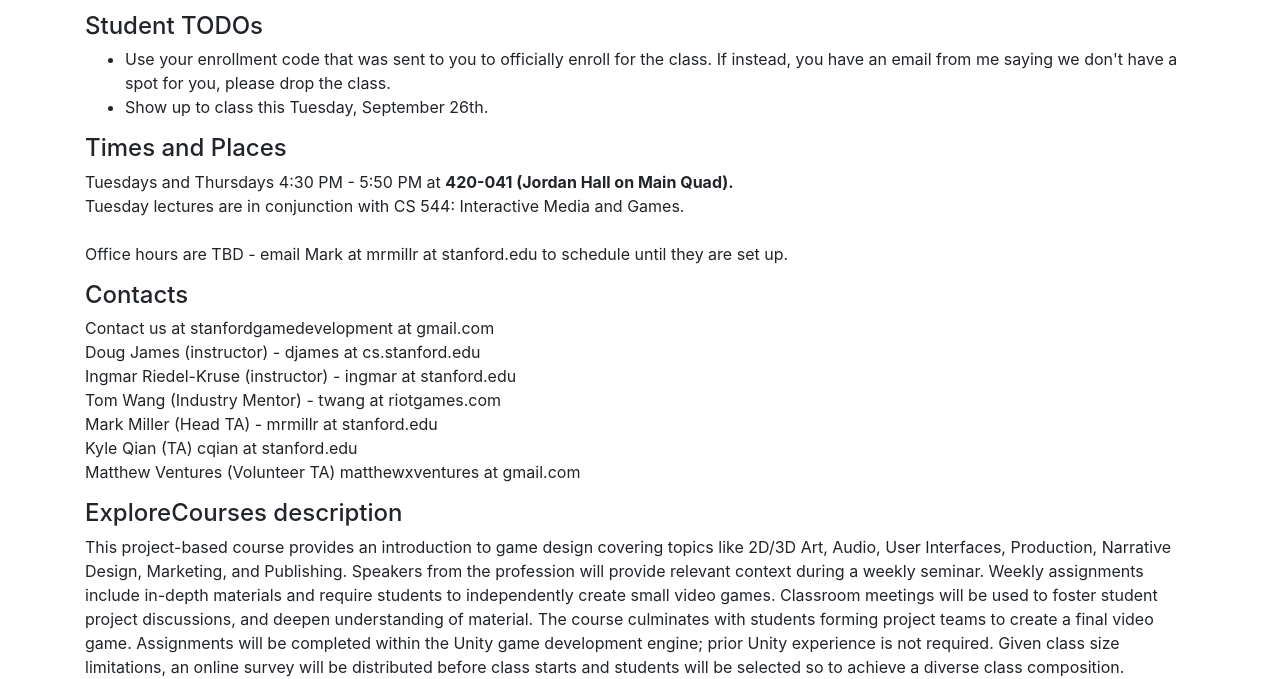
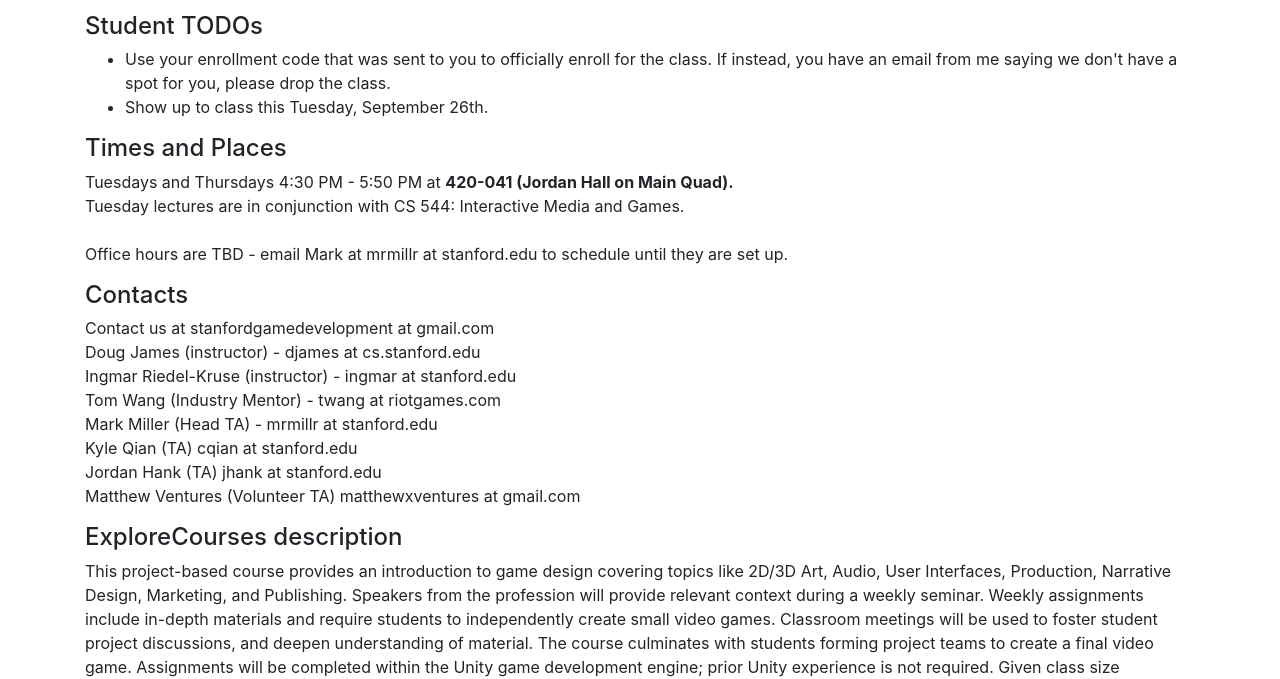
Before and after one commit to MrMallIronmaker/cs146-website, a plain HTML site: page index.html in a window 1280 px wide. Shown: the part 127-806 px from the top of the page. Drawn offline with nearby package versions, Linux system fonts and the light colour scheme.

Commit message:
Added Jordan to list of staff

```diff
--- a/index.html
+++ b/index.html
@@ -32,6 +32,7 @@
 		Tom Wang (Industry Mentor) - twang at riotgames.com<br>
 		Mark Miller (Head TA) - mrmillr at stanford.edu<br>
 		Kyle Qian (TA) cqian at stanford.edu<br>
+		Jordan Hank (TA) jhank at stanford.edu<br>
 		Matthew Ventures (Volunteer TA) matthewxventures at gmail.com<br>
 
 		</p>
```
